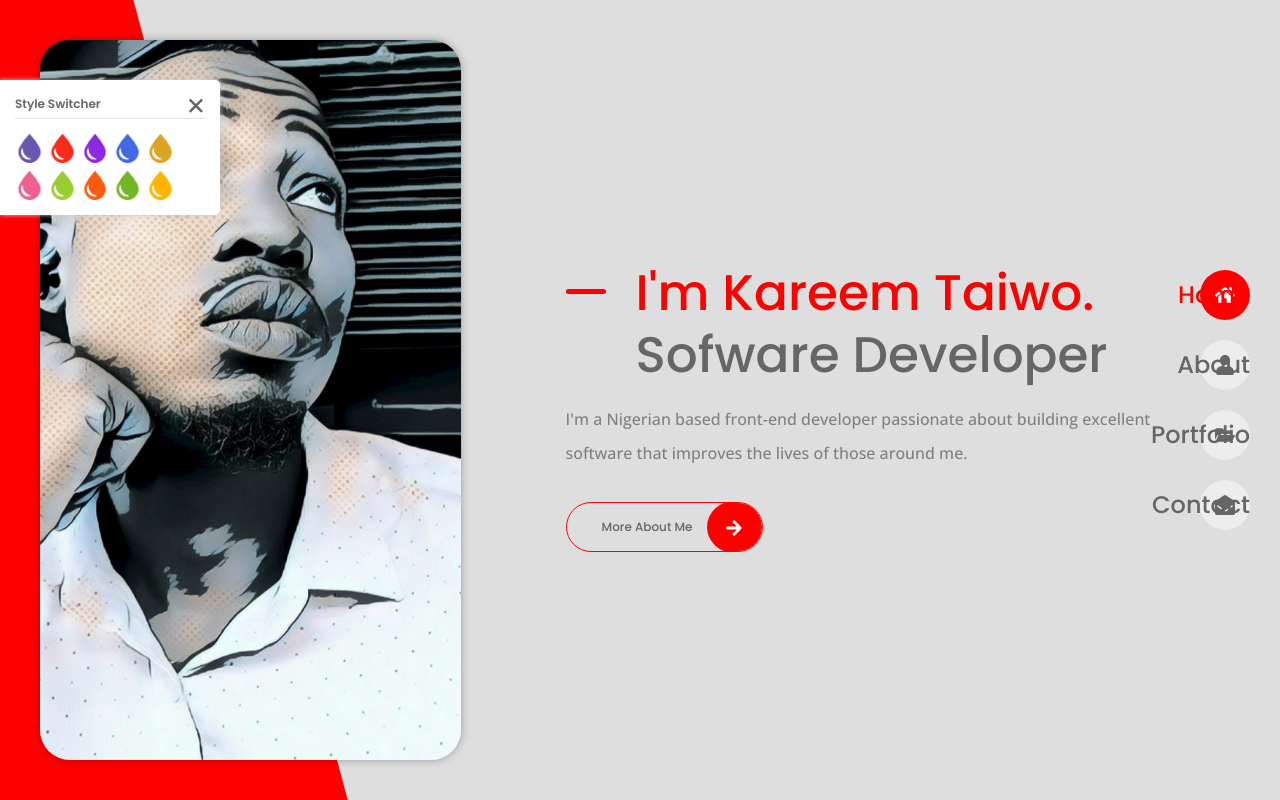
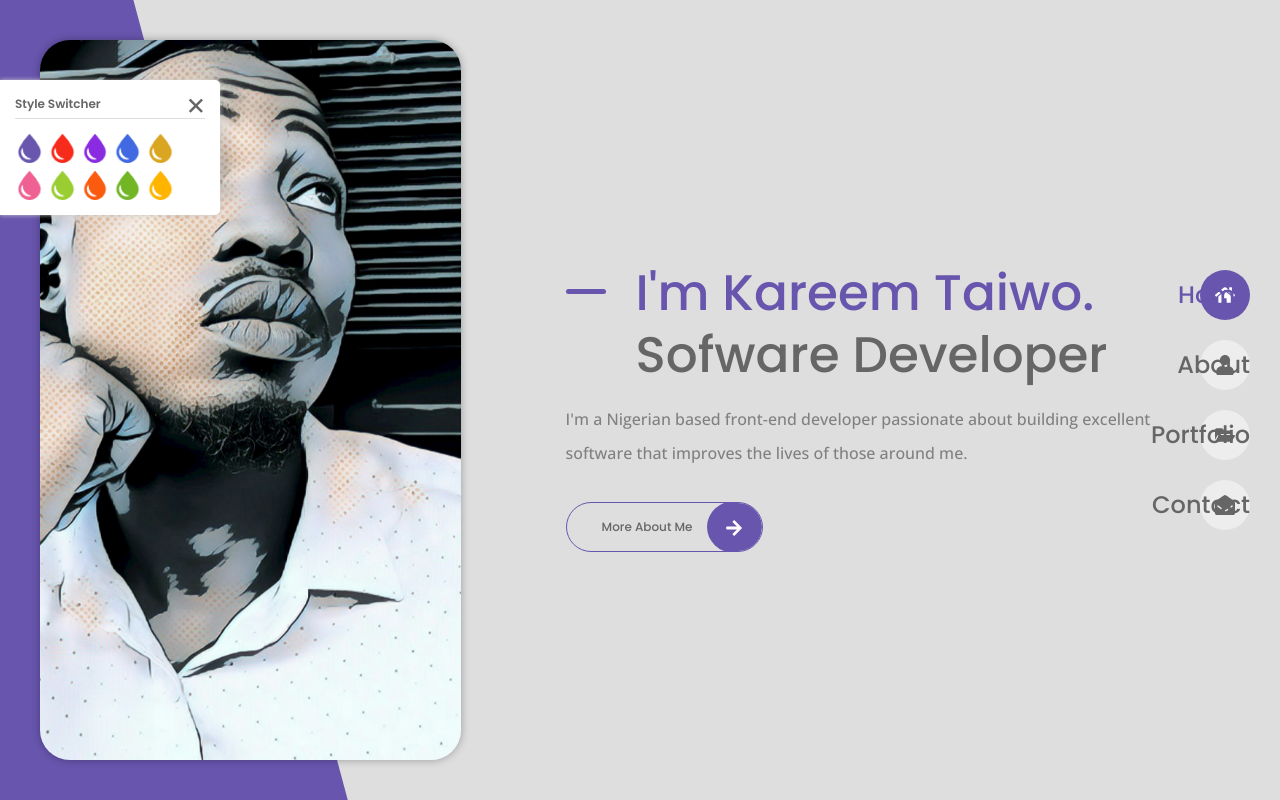
Before and after one commit to Taiywo/Portfolio, a React (Vite) app: page / in a window 1280 px wide. Built offline with nearby package versions, Linux system fonts and the light colour scheme.

Commit message:
dark mode  added

```diff
--- a/src/components/Themes.jsx
+++ b/src/components/Themes.jsx
@@ -7,20 +7,35 @@ import './theme.css'
 
 
 
-
+const getLocalStorage = () => {
+    let color = "hsl(252,35%,51%"
+    if (localStorage.getItem('color')) {
+        color = localStorage.getItem('color')
+    }
+    return color
+}
 
 
 const Themes = () => {
     const [showSwitcher, setShowSwitcher] = useState(true)
 
-    const [color, setColor] = useState("red")
+    const [color, setColor] = useState(getLocalStorage())
+    const [mode, setMode] = useState('light-mode')
 
     const changeColor = (color) => {
         setColor(color)
     }
+    const changeMode = () => {
+        if (mode === 'light-mode') {
+            setMode('light-mode')
+        }
+        else setMode('dark-mode')
+    }
+
 
     useEffect(() => {
         document.documentElement.style.setProperty('--first-color', color)
+        localStorage.setItem('color', color)
 
     }, [color])
 
@@ -34,8 +49,8 @@ const Themes = () => {
                 <div className="style__switcher-toggler" onClick={(() => setShowSwitcher(!showSwitcher))}  >
                     <FaCog />
                 </div>
-                <div className="theme__toggle">
-                    <BsMoon />
+                <div className="theme__toggle" onClick={(() => changeMode(!mode))}>
+                    {mode ? <BsMoon /> : <BsSun />}
                 </div>
                 <h3 className="style__switcher-title">Style Switcher</h3>
                 <div className="style__switcher-items">
```
